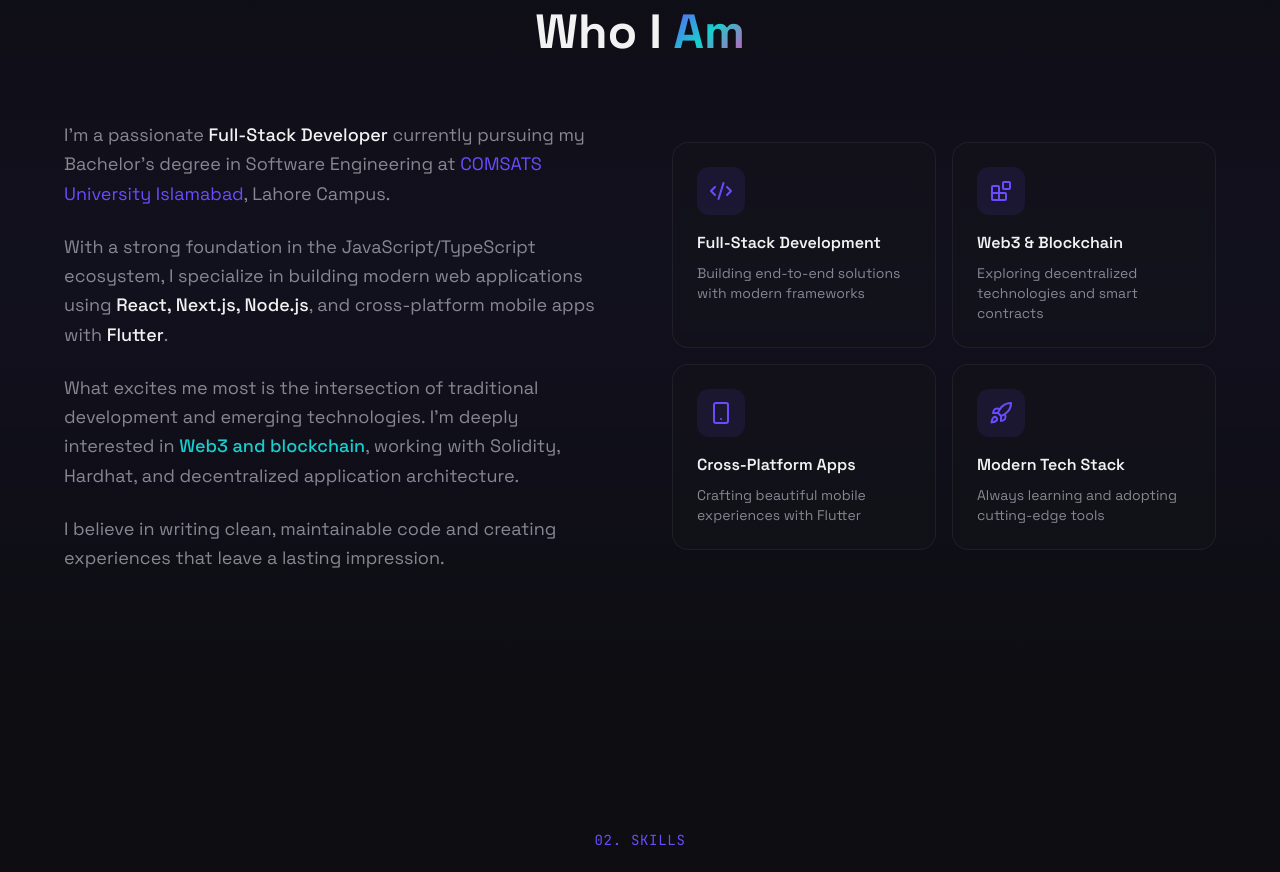
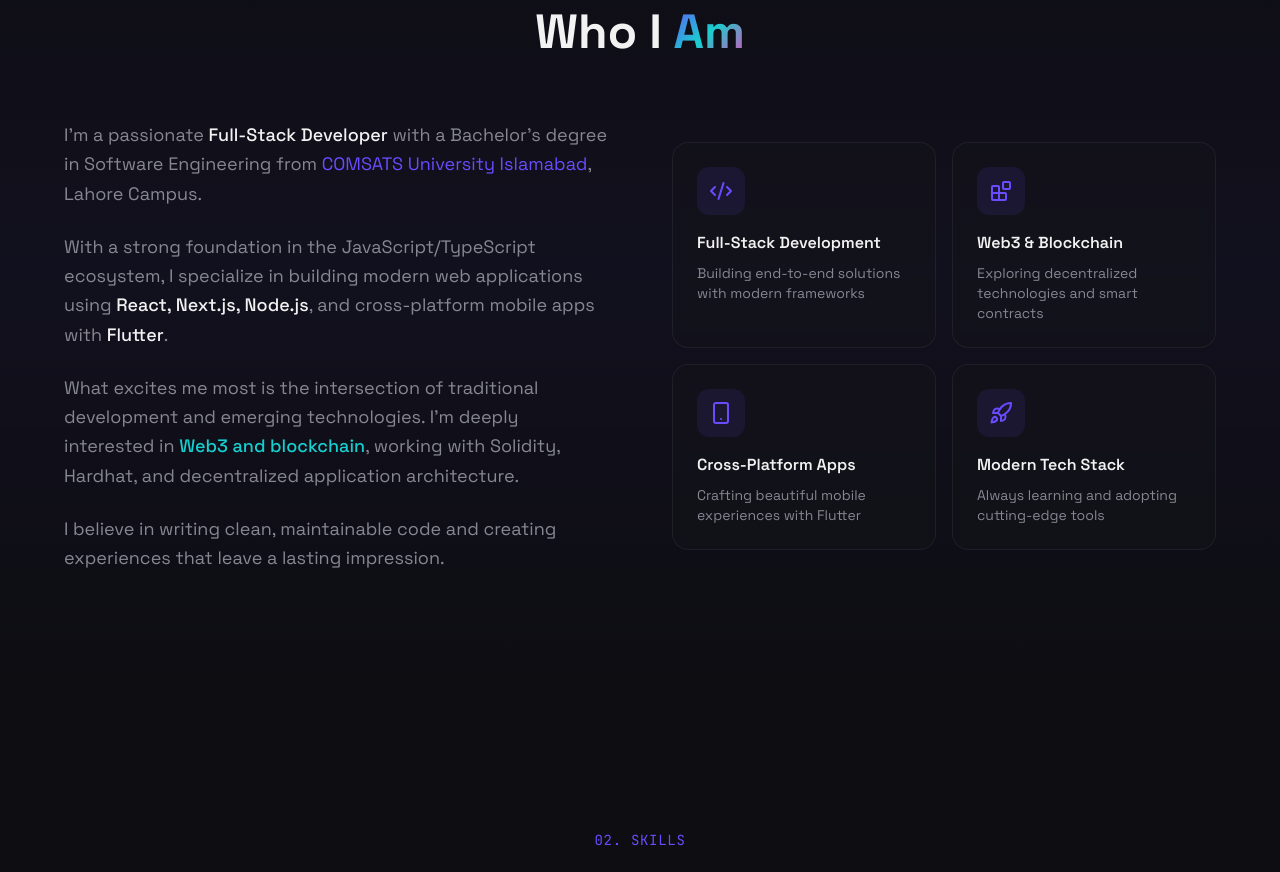
Before and after one commit to TahirMustafa-NO-ONE/tahir-portfolio, a Next.js app: page / in a window 1280 px wide. Shown: the part 1180-2052 px from the top of the page. Built offline with nearby package versions, Linux system fonts and the light colour scheme.

Commit message:
updated about section

```diff
--- a/components/sections/AboutSection.tsx
+++ b/components/sections/AboutSection.tsx
@@ -75,7 +75,7 @@ const AboutSection = () => {
               <p className="text-lg text-muted-foreground leading-relaxed">
                 I'm a passionate{" "}
                 <span className="text-foreground font-medium">Full-Stack Developer</span>{" "}
-                currently pursuing my Bachelor's degree in Software Engineering at{" "}
+                with a Bachelor's degree in Software Engineering from{" "}
                 <span className="text-primary">COMSATS University Islamabad</span>,
                 Lahore Campus.
               </p>
```
